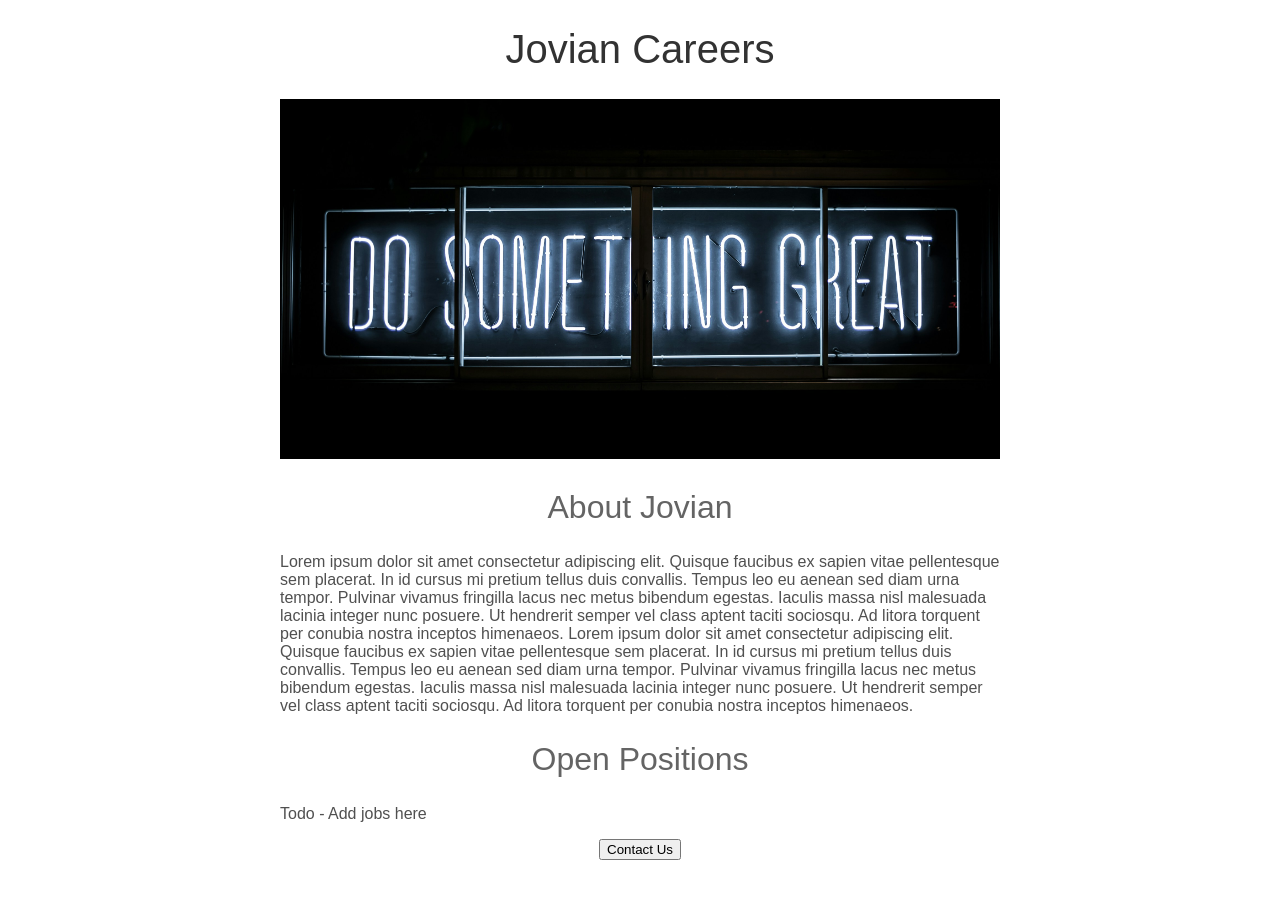
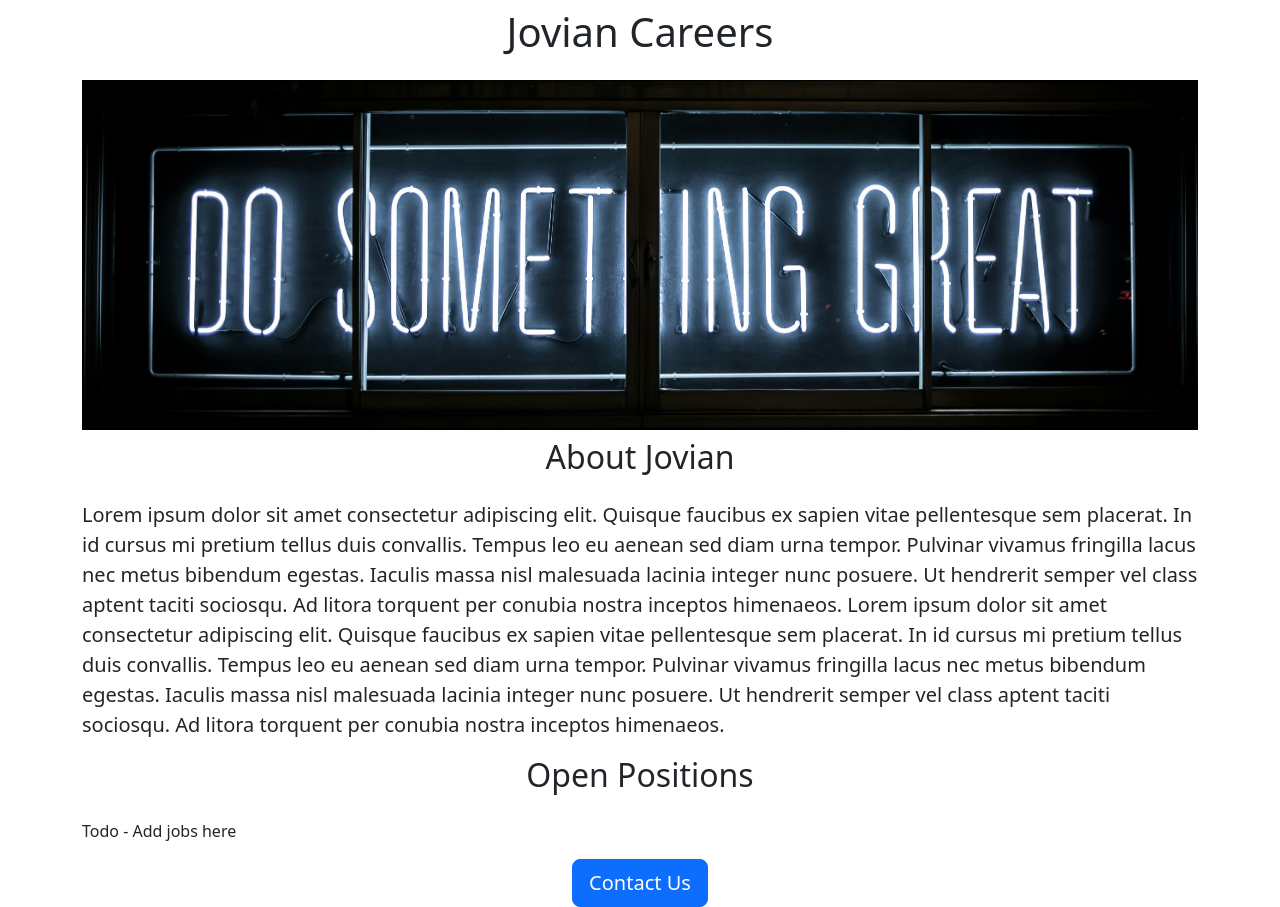
Before and after one commit to grk2188/Job_Hunting, a Flask app: page / in a window 1280 px wide. Before the commit the page ends 860 px from the top, so only its background shows below. Run offline with Flask 3, Linux system fonts and the light colour scheme.

Commit message:
HTML and CSS Added

```diff
--- a/templates/home.html
+++ b/templates/home.html
@@ -3,53 +3,34 @@
 
 
   <head>
+
+    <meta charset="utf-8">
+    <meta name="viewport" content="width=device-width, initial-scale=1">
     <title> Jovian Careers  </title>
-    <style>
-      h1 {
-        font-size: 40px;
-        font-family: Arial;
-        font-weight: normal;
-        color: rgb(50,50,50);
-        text-align: center;
-      }
-      #banner{
-        width: 100%;
-        height: 360px;
-        object-fit: cover;
-      }
-      h2 {
-        font-family: Arial;
-        font-weight: normal;
-        color: rgb(100,100,100);
-        font-size: 32px;
-        text-align: center;
-      }
-      p {
-        font-family: Arial;
-        font-weight:normal;
-        color: rgb(80,80,80);
-      }
-      #container {
-        max-width: 720px;
-        margin: 0 auto 0 auto;
-      }
 
-    </style>
+    <link href="https://cdn.jsdelivr.net/npm/bootstrap@5.3.7/dist/css/bootstrap.min.css" rel="stylesheet" integrity="sha384-LN+7fdVzj6u52u30Kp6M/trliBMCMKTyK833zpbD+pXdCLuTusPj697FH4R/5mcr" crossorigin="anonymous">
+   <style>
+     #banner{
+       width: 100%;
+       height:350px;
+       object-fit:cover;
 
+     }
+   </style>
 
   </head>
   <body>
-    <div id = "container">
-      <h1> Jovian Careers</h1>
-      <img id = "banner" src="static/banner.jpg">
-      <h2> About Jovian</h2>
-      <p> Lorem ipsum dolor sit amet consectetur adipiscing elit. Quisque faucibus ex sapien vitae pellentesque sem placerat. In id cursus mi pretium tellus duis convallis. Tempus leo eu aenean sed diam urna tempor. Pulvinar vivamus fringilla lacus nec metus bibendum egestas. Iaculis massa nisl malesuada lacinia integer nunc posuere. Ut hendrerit semper vel class aptent taciti sociosqu. Ad litora torquent per conubia nostra inceptos himenaeos.
+    <div class = "container">
+      <h1 class= "text-center mt-2 mb-4"> Jovian Careers</h1>
+      <img class= "img-fluid" id = "banner" src="static/banner.jpg">
+      <h2 class= "text-center mt-2 mb-4"> About Jovian</h2>
+      <p class = "lead"> Lorem ipsum dolor sit amet consectetur adipiscing elit. Quisque faucibus ex sapien vitae pellentesque sem placerat. In id cursus mi pretium tellus duis convallis. Tempus leo eu aenean sed diam urna tempor. Pulvinar vivamus fringilla lacus nec metus bibendum egestas. Iaculis massa nisl malesuada lacinia integer nunc posuere. Ut hendrerit semper vel class aptent taciti sociosqu. Ad litora torquent per conubia nostra inceptos himenaeos.
 
       Lorem ipsum dolor sit amet consectetur adipiscing elit. Quisque faucibus ex sapien vitae pellentesque sem placerat. In id cursus mi pretium tellus duis convallis. Tempus leo eu aenean sed diam urna tempor. Pulvinar vivamus fringilla lacus nec metus bibendum egestas. Iaculis massa nisl malesuada lacinia integer nunc posuere. Ut hendrerit semper vel class aptent taciti sociosqu. Ad litora torquent per conubia nostra inceptos himenaeos.</p>
-      <h2> Open Positions </h2>
+      <h2 class= "text-center mt-2 mb-4"> Open Positions </h2>
       <p> Todo - Add jobs here</p>
-      <div style = "text-align: center;">
-        <button> Contact Us </button>
+      <div class= "text-center">
+        <button class="btn btn-primary btn-lg"> Contact Us </button>
       </div>
     </div>
   </body>
```
